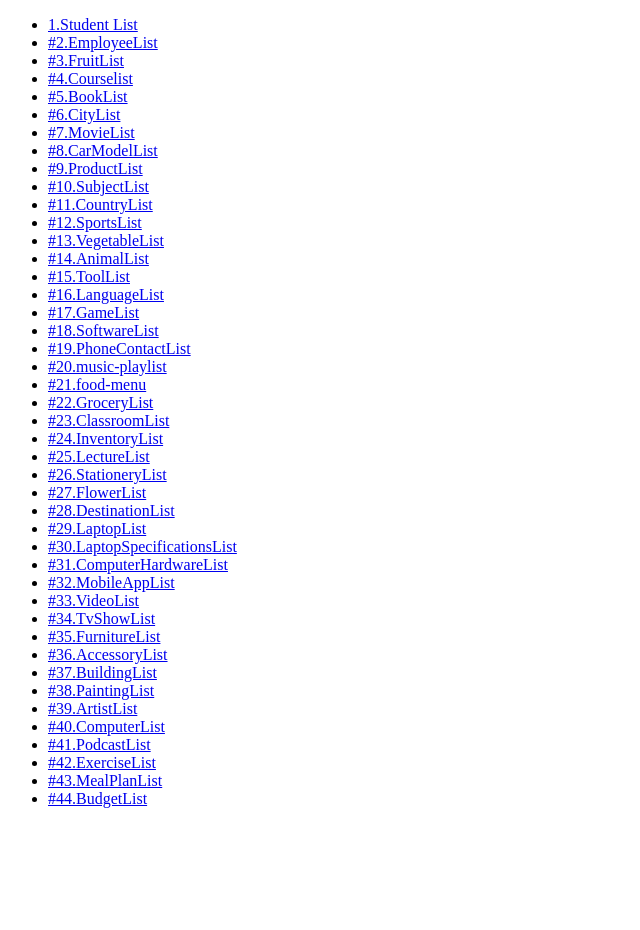
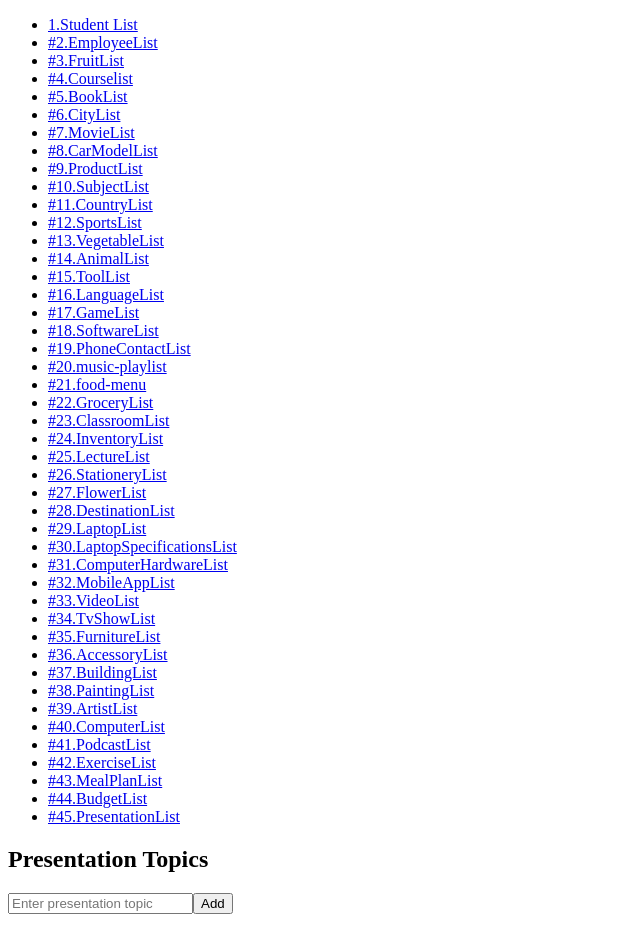
Before and after one commit to ChristineMaitom/AngularDataStructures, an Angular app: page /presentation-list in a window 1280 px wide. Before the commit this address led to /. Shown: the whole page, without its empty margins (0-640 px from the left). Before the commit the page ends 824 px from the top, so only its background shows below. Built offline with nearby package versions, Linux system fonts and the light colour scheme.

Commit message:
#45 Presentation List

```diff
--- a/src/app/app.component.html
+++ b/src/app/app.component.html
@@ -44,6 +44,7 @@
     <li><a routerLink="exercise-list">#42.ExerciseList</a></li>
     <li><a routerLink="meal-plan-list">#43.MealPlanList</a></li>
     <li><a routerLink="budget-list">#44.BudgetList</a></li>
+    <li><a routerLink="presentation-list">#45.PresentationList</a></li>
 
 
 
--- a/src/app/app.module.ts
+++ b/src/app/app.module.ts
@@ -49,6 +49,7 @@ import {PodcastListComponent} from "./components/podcast-list/podcast-list.compo
 import {ExerciseListComponent} from "./components/exercise-list/exercise-list.component";
 import {MealPlanListComponent} from "./components/meal-plan-list/meal-plan-list.component";
 import {BudgetListComponent} from "./components/budget-list/budget-list.component";
+import {PresentationListComponent} from "./components/presentation-list/presentation-list.component";
 
 
 const routes: Routes = [
@@ -97,7 +98,7 @@ const routes: Routes = [
   {path: 'exercise-list', component:ExerciseListComponent},
   {path: 'meal-plan-list', component:MealPlanListComponent},
   {path: 'budget-list', component:BudgetListComponent},
-
+  {path: 'presentation-list', component:PresentationListComponent},
 
 
 ]
@@ -157,7 +158,7 @@ const routes: Routes = [
     ExerciseListComponent,
     MealPlanListComponent,
     BudgetListComponent,
-
+    PresentationListComponent,
 
 
   ],
--- /dev/null
+++ b/src/app/components/presentation-list/presentation-list.component.html
@@ -0,0 +1,13 @@
+<div>
+  <h2>Presentation Topics</h2>
+  <input
+    type="text"
+    [(ngModel)]="newPresentationTopic"
+    placeholder="Enter presentation topic"
+  />
+  <button (click)="addPresentationTopic()">Add</button>
+
+  <ul>
+    <li *ngFor="let topic of presentationTopics">{{ topic }}</li>
+  </ul>
+</div>
--- /dev/null
+++ b/src/app/components/presentation-list/presentation-list.component.ts
@@ -0,0 +1,18 @@
+import { Component } from '@angular/core';
+
+@Component({
+  selector: 'app-presentation-list',
+  templateUrl: './presentation-list.component.html',
+  styleUrl: './presentation-list.component.css'
+})
+export class PresentationListComponent {
+  newPresentationTopic: string = '';
+  presentationTopics: string[] = [];
+
+  addPresentationTopic() {
+    if (this.newPresentationTopic.trim()) {
+      this.presentationTopics.push(this.newPresentationTopic.trim());
+      this.newPresentationTopic = ''; // Clear the input field after adding
+    }
+  }
+}
```
Also changed, not shown: src/app/components/presentation-list/presentation-list.component.css (added), 1 other file (tests, documents, lock files or other folders).
